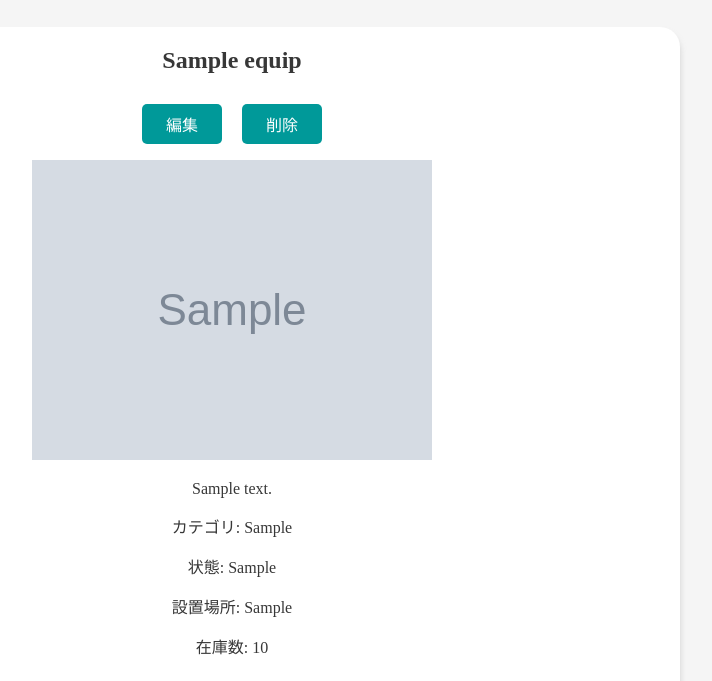
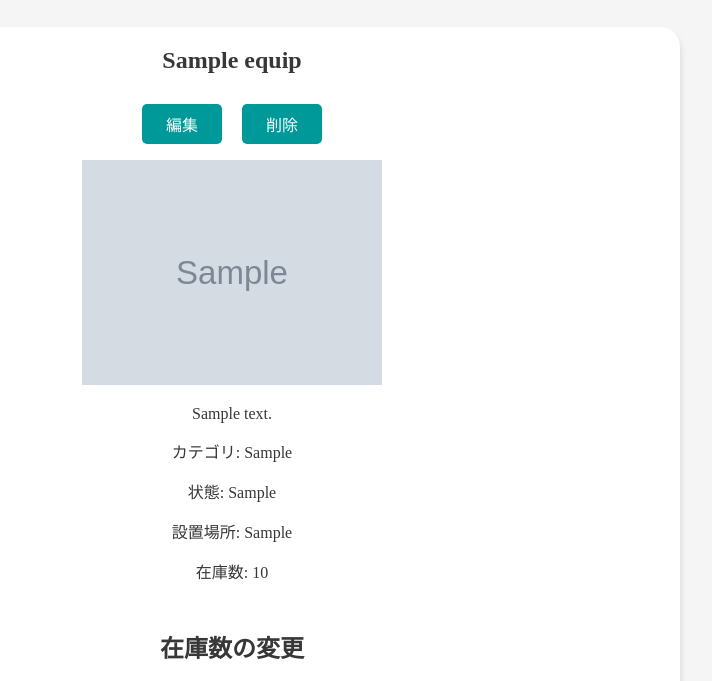
Before and after one commit to yukin0510/teamtest, a Django app: page /equipment/1 in a window 1280 px wide. Shown: the part 58-739 px from the top of the page, without its empty margins (408-1120 px from the left). Run offline with Django 4.2, Linux system fonts and the light colour scheme; a user stored in the database is signed in; tables that the repository leaves empty hold one stand-in row (values such as "Sample post"); grey boxes marked "Sample" are stand-in pictures.

Commit message:
CSS微修正

```diff
--- a/static/css/style.css
+++ b/static/css/style.css
@@ -108,8 +108,8 @@ header {
 }
 
 .image {
-  max-width: auto; /* 例えば300pxに制限する */
-  height: 300px;
+  max-width: 300px; /* 例えば300pxに制限する */
+  max-height: 300px; /* 例えば300pxに制限する */
 }
 
 .detail {
```
